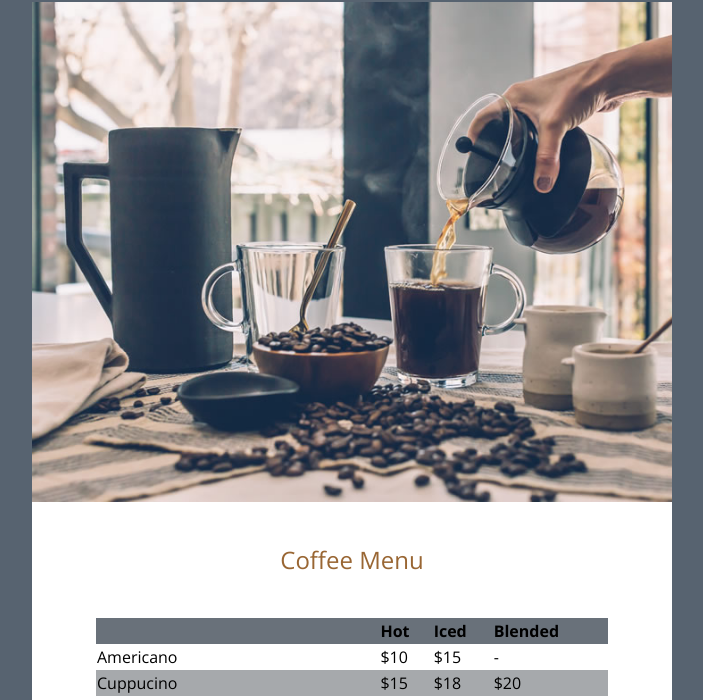
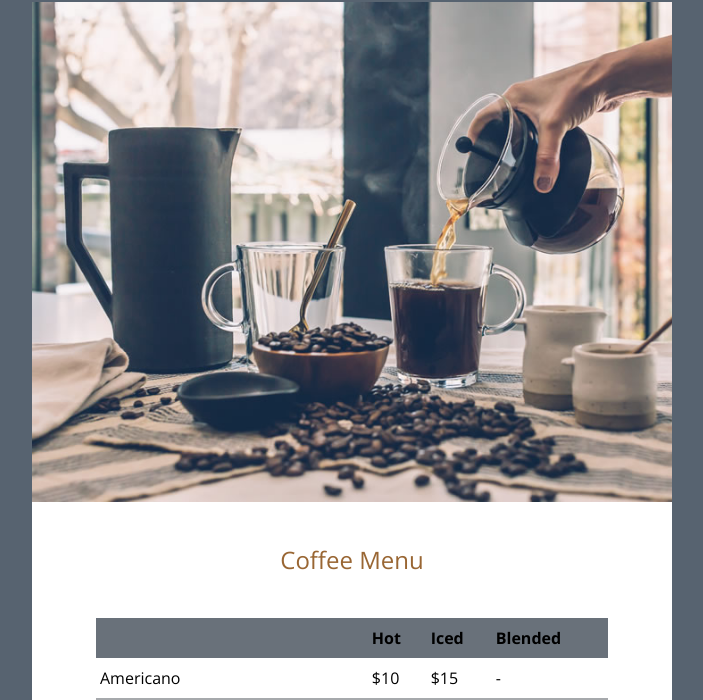
Before and after one commit to Kabi28/Cafe_Landing_Page, a plain HTML site: page index.html in a window 1280 px wide. Shown: the part 94-794 px from the top of the page, without its empty margins (288-991 px from the left). Drawn offline with nearby package versions, Linux system fonts and the light colour scheme.

Commit message:
table padding

```diff
--- a/style.css
+++ b/style.css
@@ -98,6 +98,9 @@ footer{
     text-align: center;
     padding: 20px 0;
 }
+table tr td,th{
+    padding: 8px 4px;
+}
 
 @media (max-width: 575.98px){
 
@@ -147,6 +150,7 @@ footer{
 
 
 
+
 }
 @media (min-width:576px) and (max-width:767.98px){
     header{
```
